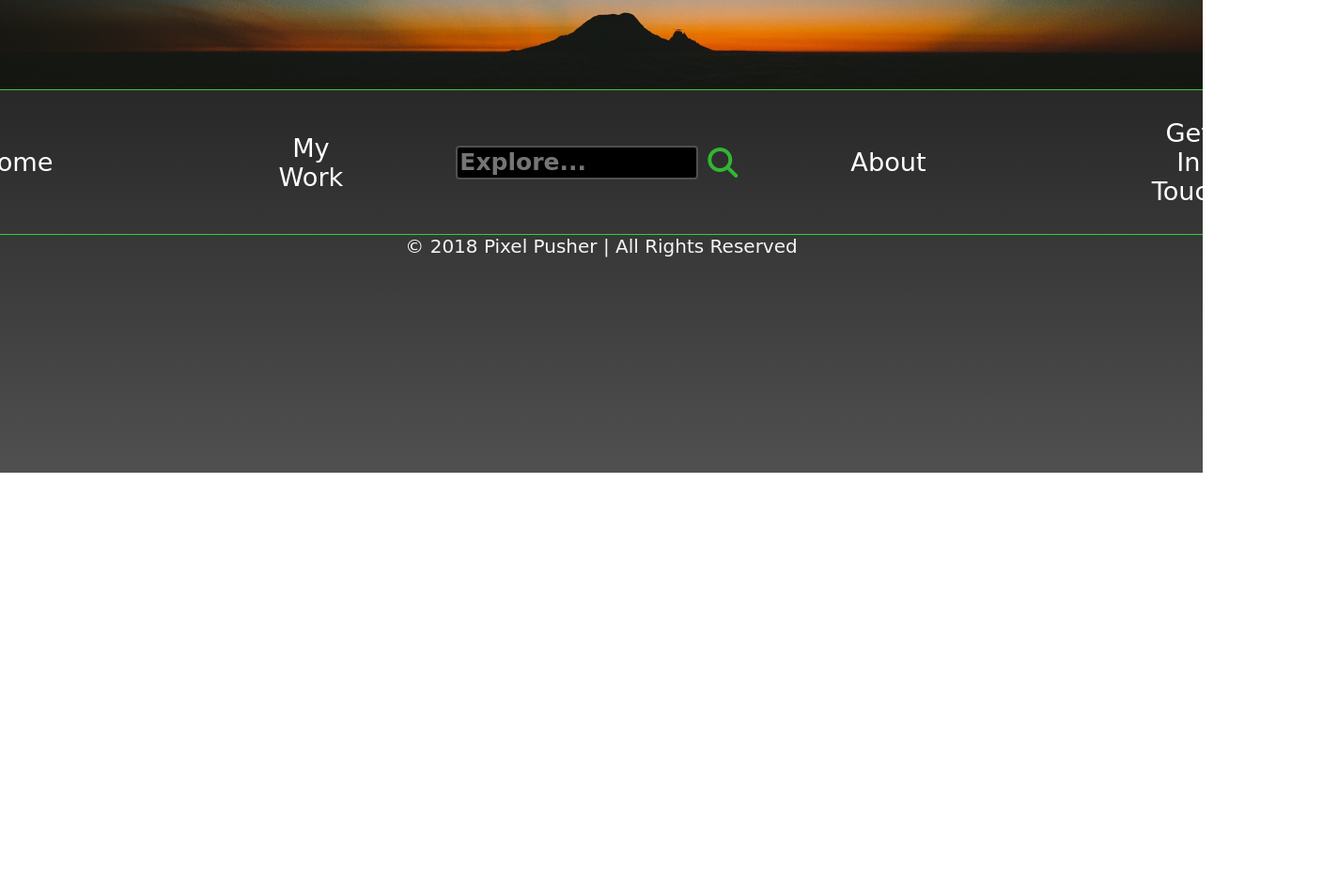
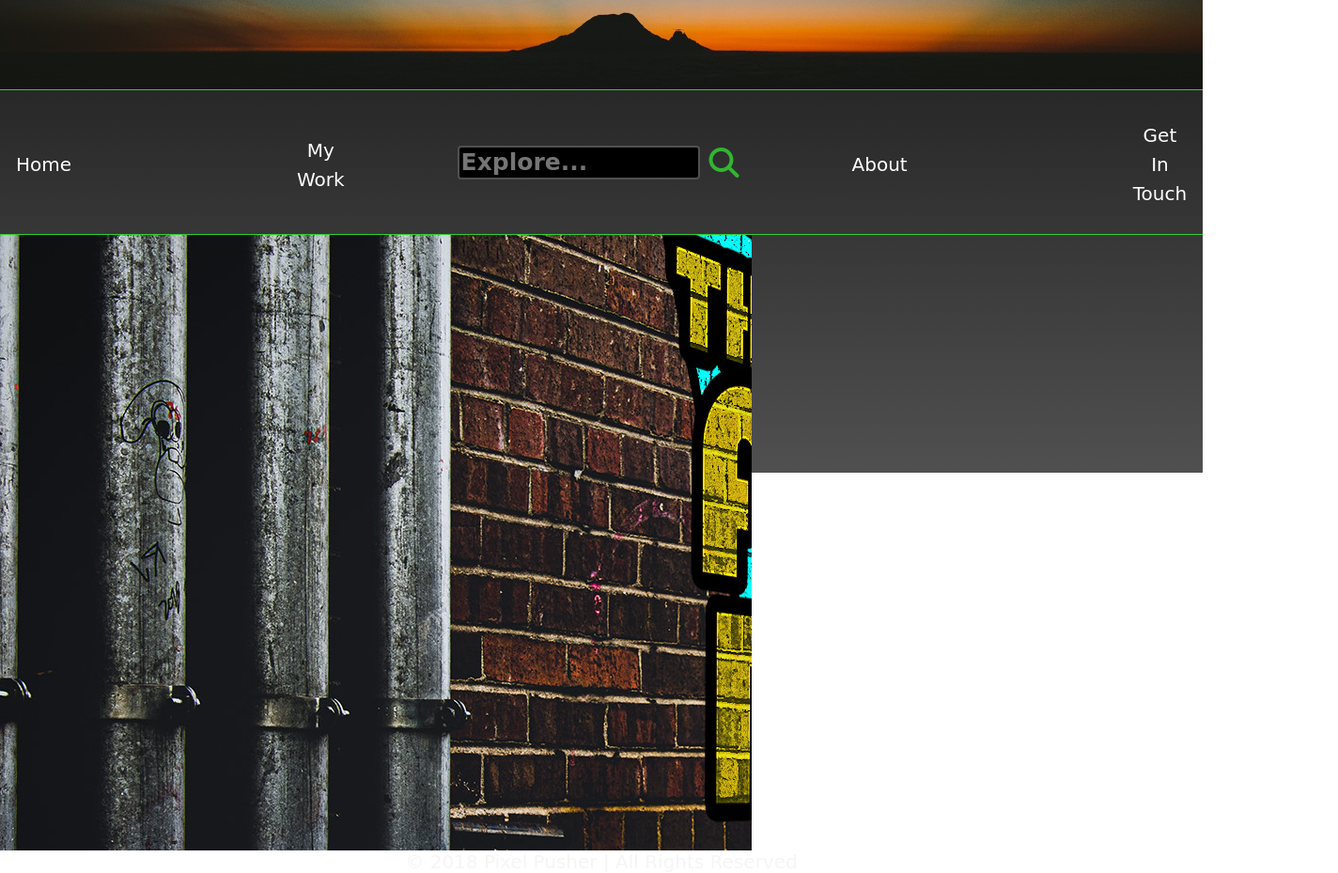
Before and after one commit to JoesphxNadja/Picture-Carousel-Attempt, a plain HTML site: page index.html in a window 1280 px wide. Shown: the part 305-1234 px from the top of the page at 94% size, 1424 px wide, since content can reach past the window. Before the commit the page ends 808 px from the top, so only its background shows below. Drawn offline with Linux system fonts and the light colour scheme; a web font is replaced by a local one.

Commit message:
more adjustments

```diff
--- a/index.html
+++ b/index.html
@@ -21,25 +21,6 @@
         <div class="header-wrapper">
             <div class="header">
                 <h1>PIXEL PUSHER</h1>
-                <!-- <div class="slider-container">
-                    <div class="image-wrapper">
-                        <div class="img-container">
-                            <img src="/images/Spaze-Lazer-Kittyz-2.jpg" class="photo-carousel" alt="Viewpoint Logo">
-                        </div>
-
-                        <div class="img-container">
-                            <img src="/images/Riots-On-The-Wall-2.jpg" class="photo-carousel" alt="TFR Wall Logo">
-                        </div>
-
-                        <div class="img-container">
-                            <img src="/images/Viewpoint-Layer-Practice.jpg" class="photo-carousel" alt="TFR Wall Logo">
-                        </div>
-
-                        <div class="img-container">
-                            <img src="/images/Neon-Brick-TFR.jpg" class="photo-carousel" alt="TFR Wall Logo">
-                        </div>
-                    </div>
-                </div> -->
             </div>
         </div>
 
@@ -71,6 +52,27 @@
             </div>
         </div>
     </div>
+
+    <div class="slider-container">
+        <div class="image-wrapper">
+            <div class="img-container">
+                <img src="/images/Spaze-Lazer-Kittyz-2.jpg" class="photo-carousel" alt="Viewpoint Logo">
+            </div>
+
+            <div class="img-container">
+                <img src="/images/Riots-On-The-Wall-2.jpg" class="photo-carousel" alt="TFR Wall Logo">
+            </div>
+
+            <div class="img-container">
+                <img src="/images/Viewpoint-Layer-Practice.jpg" class="photo-carousel" alt="TFR Wall Logo">
+            </div>
+
+            <div class="img-container">
+                <img src="/images/Neon-Brick-TFR.jpg" class="photo-carousel" alt="TFR Wall Logo">
+            </div>
+        </div>
+    </div>
+
     <div class="copyright-wrapper">
         &copy; 2018 Pixel Pusher &#124; All Rights Reserved
     </div>
--- a/styles/Index.css
+++ b/styles/Index.css
@@ -93,12 +93,14 @@ h1 {
 
 .nav-links a {
     align-items: center;
+    justify-content: center;
     text-decoration: none;
     color: white;
     transition: 0.5s;
     cursor: pointer;
     text-align: center;
     outline: none;
+    font-size: 20px;
 }
 
 a:hover {
--- a/styles/images.css
+++ b/styles/images.css
@@ -3,7 +3,8 @@
 .slider-container {
     display: flex;
     overflow: hidden;
-    width: 1250px;
+    width: 800px;
+    height: 655px;
 }
 
 @-webkit-keyframes slide_animation {
@@ -32,8 +33,8 @@
 }
 
 .img-container img {
-    width: 1250px;
-    height: 600px;
+    /* width: 1250px;
+    height: 600px; */
     float: left;
     float: right;
     justify-content: center;
@@ -42,7 +43,7 @@
 
 
 
-/* With  No Animations*/
+
 
 /* @keyframes slide {
     0% { left: 0px}
```
